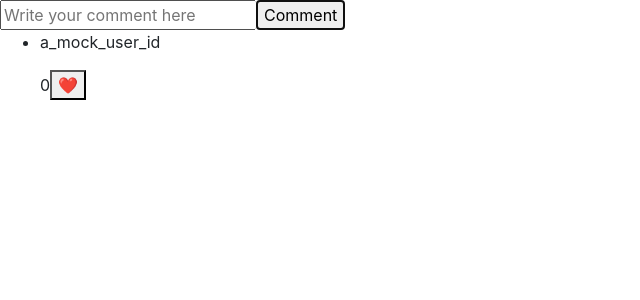
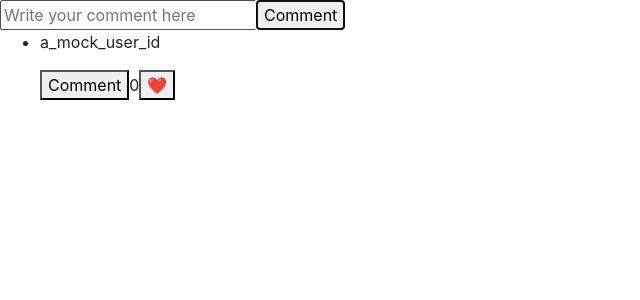
Before and after one commit to MartaLourido/Techie_client, a React (Create React App) app: page / in a window 1280 px wide. Both pictures are taken after a click on the button "Comment". Shown: the top 300 px of the page, without its empty margins (0-640 px from the left). Built offline with nearby package versions, Linux system fonts and the light colour scheme; no server answers.

Commit message:
comments added

```diff
--- a/src/components/CommentPanel.js
+++ b/src/components/CommentPanel.js
@@ -3,7 +3,9 @@ import { FeedStore } from '../models/feedStore'
 
 class CommentPannel extends Component {
     state = {
-        likesCounter: this.props.feed.likesCounter
+        likesCounter: this.props.feed.likesCounter,
+        comments: this.props.feed.comments,
+        doShowSubComments: false
     }
 
     clickLikes() {
@@ -23,6 +25,49 @@ class CommentPannel extends Component {
         })
     }
 
+    clickComment() {
+        // showComments
+        this.setState((prevState)=>{
+            return ({
+                doShowSubComments: !prevState.doShowSubComments
+            })
+        })
+    }
+    //falta newcomment, misma logica comment principal
+    showSubComments() {
+        return(
+            <>
+                <div className="subcomment-box">
+                    <input/>
+                    <button>New Comment</button>
+                </div>
+                <div className="comment-list">
+                    <ul>
+                        {
+                            this.props.feed.comments.map((elem) => {
+                                return (
+                                    {elem}
+                                )
+                            })
+                        }
+                    </ul>
+                </div>
+            </>
+        )
+    }
+
+    comments() {
+        const {doShowSubComments} = this.state
+        return (
+            <>
+                <span>
+                    <button onClick={() => this.clickComment()}>Comment</button>
+                </span>
+                { doShowSubComments && this.showSubComments() }
+            </>
+        )
+    }
+
     render() {
         const { feed } = this.props
         const { likesCounter } = this.state
@@ -33,13 +78,16 @@ class CommentPannel extends Component {
                 <p>
                     {feed.createdBy}
                 </p>
-                <p>
+                {this.comments()}
+                <span>
                     {likesCounter}
                     <button onClick={() => this.clickLikes()}>❤️</button>
-                </p>
+                </span>
             </li>
         )
     }
+
+
 }
 
 export default CommentPannel;
```
